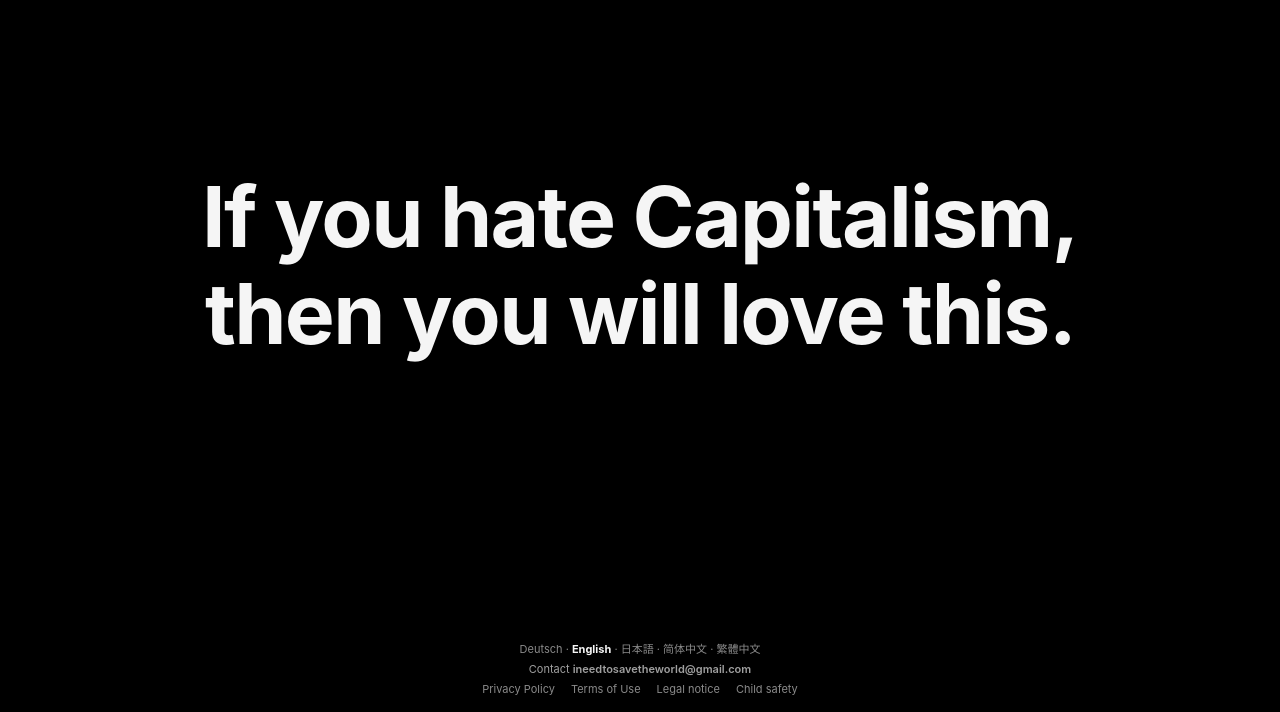
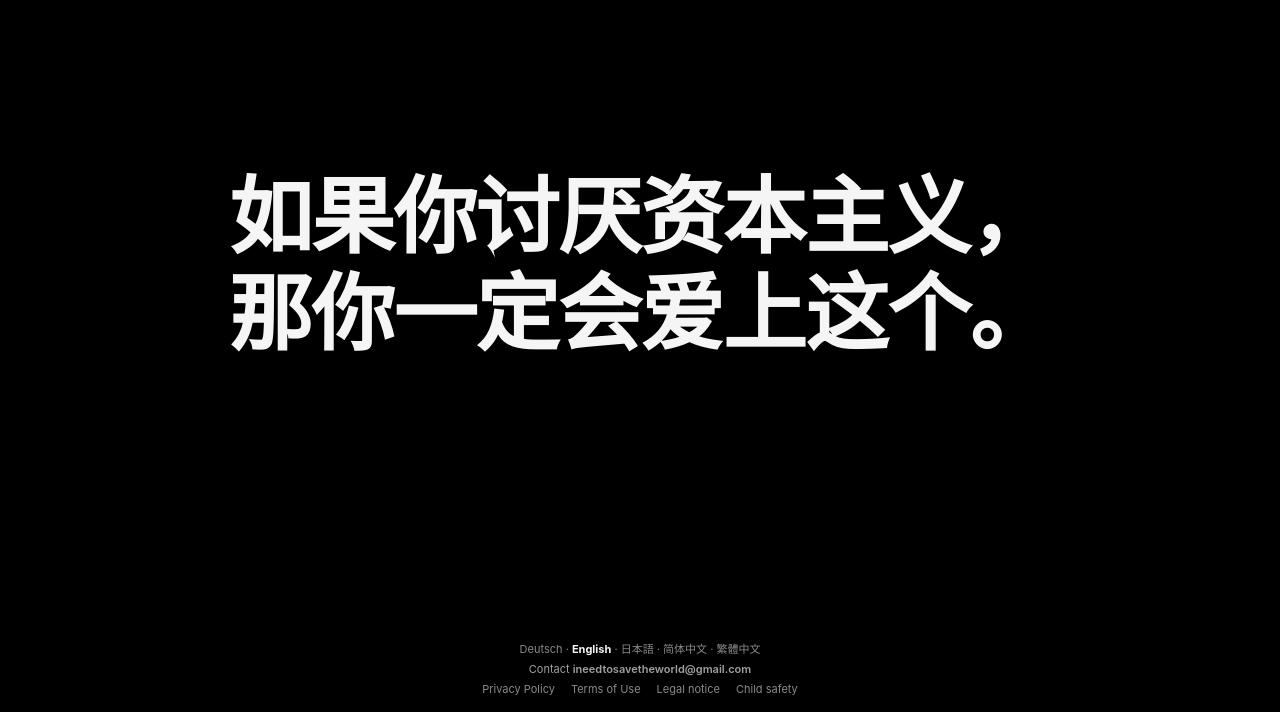
Before and after one commit to s3roart-netizen/iNeed, a plain HTML site: page index.html in a window 1280 px wide. Shown: the part 88-800 px from the top of the page. Drawn offline with Linux system fonts and the light colour scheme.

Commit message:
Add files via upload

```diff
--- a/index.html
+++ b/index.html
@@ -24,6 +24,10 @@
   .logo { position: absolute; top: 24px; left: 24px; max-width: 110px; width: 100%; height: auto; display: block; }
   .slogan-wrap { flex: 1; display: flex; flex-direction: column; align-items: center; justify-content: center; padding-top: 60px; }
   .slogan { font-family: var(--font-body); font-weight: 700; letter-spacing: -0.02em; font-size: clamp(40px, 7vw, 84px); line-height: 1.15; max-width: 900px; margin: 0; color: var(--color-text); }
+  /* Feste Mindesthöhe, damit die Seite beim Sprachwechsel des Slogans nicht springt. */
+  .slogan { min-height: 3.5em; display: flex; align-items: center; justify-content: center; transition: opacity .45s ease, transform .45s ease; }
+  .slogan.fade { opacity: 0; transform: translateY(8px); }
+  @media (prefers-reduced-motion: reduce) { .slogan { transition: none; } .slogan.fade { transform: none; } }
   footer { padding: 16px 24px; text-align: center; }
   .footer-inner { display: flex; flex-direction: column; align-items: center; gap: 6px; }
   .footer-contact { margin: 0; font-size: 11px; color: var(--color-neutral-700); }
@@ -60,6 +64,35 @@
 
   <script src="lang.js"></script>
   <script>
+    // Der Slogan wechselt alle 2 Sekunden die Sprache (mit sanftem Überblenden). Wer die Sprache unten wählt, dessen Auswahl
+    // gilt für die restliche Seite; der Slogan läuft ab dieser Sprache weiter. Bei "Bewegung reduzieren" bleibt er stehen.
+    (function () {
+      var el = document.querySelector(".slogan");
+      var still = window.matchMedia && window.matchMedia("(prefers-reduced-motion: reduce)").matches;
+      var idx = 0, timer = null, fadeTimer = null;
+      function langs() { return (window.INeedI18n && window.INeedI18n.langs) || []; }
+      function show(i) {
+        var l = langs()[i];
+        if (!l || !el) return;
+        el.classList.add("fade");
+        clearTimeout(fadeTimer);
+        fadeTimer = setTimeout(function () {
+          el.textContent = window.INeedI18n.text("slogan", l);
+          el.setAttribute("lang", l);
+          el.classList.remove("fade");
+        }, 450);
+      }
+      function start(from) {
+        clearInterval(timer);
+        idx = Math.max(0, langs().indexOf(from));
+        if (still || langs().length < 2) return;
+        timer = setInterval(function () { idx = (idx + 1) % langs().length; show(idx); }, 2000);
+      }
+      var previous = window.onINeedLang;
+      window.onINeedLang = function (lang) { if (previous) previous(lang); if (el) el.setAttribute("lang", lang); start(lang); };
+    })();
+  </script>
+  <script>
     // Alte Adressen mit #privacy, #terms und #impressum führen zu den eigenen Seiten.
     (function () {
       var map = { privacy: "privacy.html", terms: "terms.html", impressum: "impressum.html" };
--- a/lang.js
+++ b/lang.js
@@ -205,6 +205,9 @@
     });
   }
 
+  // Für Seiten, die Texte selbst durchschalten (zum Beispiel der Slogan auf der Startseite).
+  window.INeedI18n = { langs: CODES, text: function (key, lang) { return (STRINGS[key] || {})[lang] || ""; } };
+
   function init() { buildSwitch(); apply(detect(), false); }
   if (document.readyState === "loading") document.addEventListener("DOMContentLoaded", init); else init();
 })();
```
